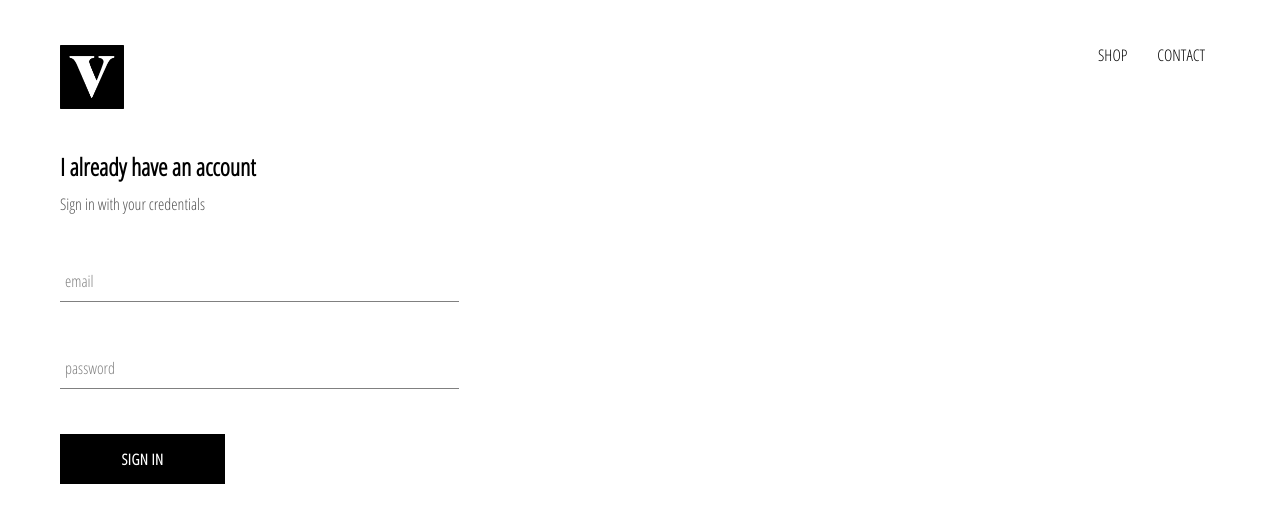
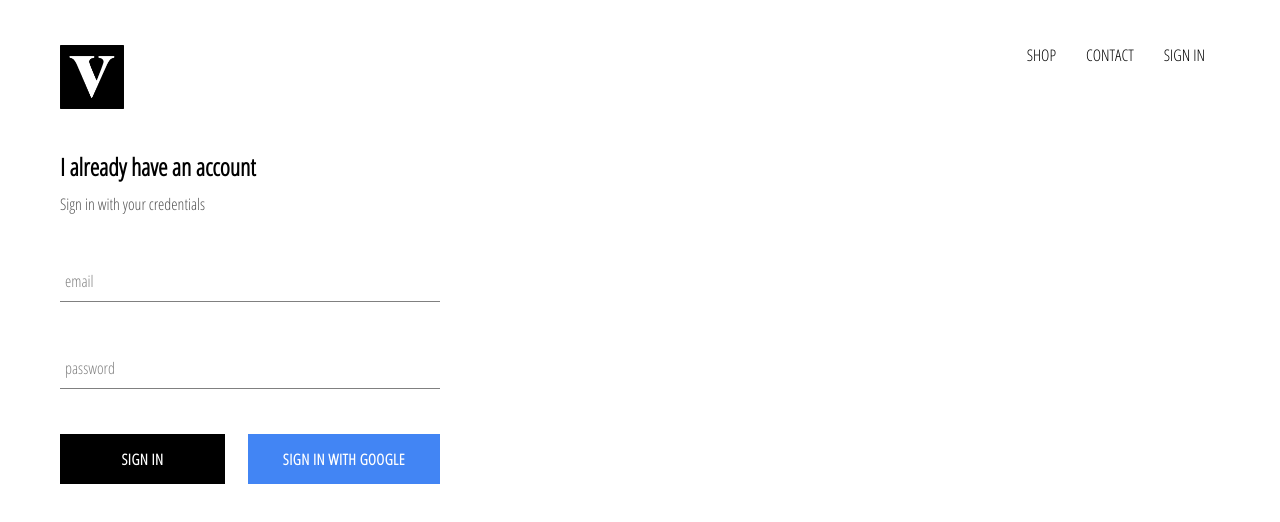
Before and after one commit to voidthevillain/villany-store, a React (Create React App) app: page /signin in a window 1280 px wide. Shown: the top 522 px of the page. Built offline with nearby package versions, Linux system fonts and the light colour scheme; no server answers.

Commit message:
integrate firebase, create signin page with signin component and signin with Google

```diff
--- a/package.json
+++ b/package.json
@@ -6,6 +6,7 @@
     "@testing-library/jest-dom": "^4.2.4",
     "@testing-library/react": "^9.5.0",
     "@testing-library/user-event": "^7.2.1",
+    "firebase": "^7.12.0",
     "node-sass": "^4.13.1",
     "react": "^16.13.1",
     "react-dom": "^16.13.1",
--- a/src/App.css
+++ b/src/App.css
@@ -7,3 +7,7 @@
   text-decoration: none;
   color: black;
 }
+
+* {
+  box-sizing: border-box;
+}
--- a/src/App.js
+++ b/src/App.js
@@ -6,12 +6,35 @@
 import ShopPage from './pages/shop/shop.component'
 import SignInAndSignUpPage from './pages/signin-and-signup/signin-and-signup.component'
 import Header from './components/header/header.component'
+import { auth } from './firebase/firebase.utils'
 
+class App extends React.Component {
+  constructor() {
+    super()
 
-function App() {
+    this.state = {
+      currentUser: null
+    }
+  }
+
+  unsubscribeFromAuth = null
+
+  componentDidMount() {
+    this.unsubscribeFromAuth = auth.onAuthStateChanged(user => {
+      this.setState({ currentUser: user })
+
+      // console.log(user)
+    })
+  }
+
+  componentWillUnmount() {
+    this.unsubscribeFromAuth()
+  }
+
+  render() {
     return (
       <div>
-      <Header />
+        <Header currentUser={this.state.currentUser} />
         <Switch>
           <Route exact path='/' component={HomePage} />
           <Route path='/shop' component={ShopPage} />
@@ -20,5 +43,6 @@
       </div>
     )
   }
+}
 
 export default App
--- a/src/components/custom-button/custom-button.component.jsx
+++ b/src/components/custom-button/custom-button.component.jsx
@@ -1,9 +1,12 @@
 import React from 'react'
 import './custom-button.style.scss'
 
-const CustomButton = ({ children, ...otherProps }) => {
+const CustomButton = ({ children, isGoogleSignIn, ...otherProps }) => {
   return (
-    <button className='custom-button' {...otherProps}>
+    <button
+      className={`${isGoogleSignIn ? 'google-sign-in' : ''} custom-button`}
+      {...otherProps}
+    >
       {children}
     </button>
   )
--- a/src/components/custom-button/custom-button.style.scss
+++ b/src/components/custom-button/custom-button.style.scss
@@ -19,4 +19,14 @@
     color: black;
     border: 1px solid black;
   }
+
+  &.google-sign-in {
+    background-color: #4285f4;
+    color: white;
+
+    &:hover {
+      background-color: #357ae8;
+      border: none;
+    }
+  }
 }
--- a/src/components/header/header.component.jsx
+++ b/src/components/header/header.component.jsx
@@ -1,9 +1,10 @@
 import React from 'react'
 import { Link } from 'react-router-dom'
+import { auth } from '../../firebase/firebase.utils'
 import { ReactComponent as Logo } from '../../assets/voidthevillain.svg'
 import './header.style.scss'
 
-const Header = () => {
+const Header = ({ currentUser }) => {
   return (
     <header className='header'>
       <div className='logo-container'>
@@ -19,6 +20,15 @@
         <Link className='option' to='/contact'>
           CONTACT
         </Link>
+        {currentUser ? (
+          <div className='option' onClick={() => auth.signOut()}>
+            SIGN OUT
+          </div>
+        ) : (
+          <Link className='option' to='/signin'>
+            SIGN IN
+          </Link>
+        )}
       </div>
     </header>
   )
--- a/src/components/header/header.style.scss
+++ b/src/components/header/header.style.scss
@@ -29,7 +29,9 @@
     justify-content: flex-end;
 
     .option {
-      padding: 10px 15px;
+      cursor: pointer;
+      // padding: 10px 15px;
+      margin: 10px 15px;
     }
   }
 }
--- a/src/components/signin/signin.component.jsx
+++ b/src/components/signin/signin.component.jsx
@@ -1,6 +1,7 @@
 import React from 'react'
 import FormInput from '../form-input/form-input.component'
 import CustomButton from '../custom-button/custom-button.component'
+import { signInWithGoogle } from '../../firebase/firebase.utils'
 import './signin.style.scss'
 
 class SignIn extends React.Component {
@@ -51,7 +52,12 @@
             required
           />
 
-          <CustomButton type='submit'>Sign in</CustomButton>
+          <div className='buttons'>
+            <CustomButton type='submit'>Sign in</CustomButton>
+            <CustomButton onClick={signInWithGoogle} isGoogleSignIn>
+              Sign in with Google
+            </CustomButton>
+          </div>
         </form>
       </div>
     )
--- a/src/components/signin/signin.style.scss
+++ b/src/components/signin/signin.style.scss
@@ -1,5 +1,5 @@
 .sign-in {
-  width: 30vw;
+  width: 380px;
   display: flex;
   flex-direction: column;
 
@@ -10,4 +10,9 @@
   .subtitle {
     color: rgb(83, 83, 83);
   }
+
+  .buttons {
+    display: flex;
+    justify-content: space-between;
+  }
 }
--- /dev/null
+++ b/src/firebase/firebase.utils.js
@@ -0,0 +1,26 @@
+import firebase from 'firebase/app'
+import 'firebase/firestore'
+import 'firebase/auth'
+
+const config = {
+  apiKey: 'AIzaSyD-egBEBZHlJR-NnBcwUm03KvN77JD6IlA',
+  authDomain: 'villa-store-db.firebaseapp.com',
+  databaseURL: 'https://villa-store-db.firebaseio.com',
+  projectId: 'villa-store-db',
+  storageBucket: 'villa-store-db.appspot.com',
+  messagingSenderId: '76819735874',
+  appId: '1:76819735874:web:6f6c3c176c60ae7f1d54db',
+  measurementId: 'G-SKC8KT6P86'
+}
+
+firebase.initializeApp(config)
+
+// Google authentication
+export const auth = firebase.auth()
+export const firestore = firebase.firestore()
+
+const provider = new firebase.auth.GoogleAuthProvider()
+provider.setCustomParameters({ prompt: 'select_account' })
+export const signInWithGoogle = () => auth.signInWithPopup(provider)
+
+export default firebase
```
Also changed, not shown: 1 other file (tests, documents, lock files or other folders). Lines whose indentation alone changed are shown as unchanged.
